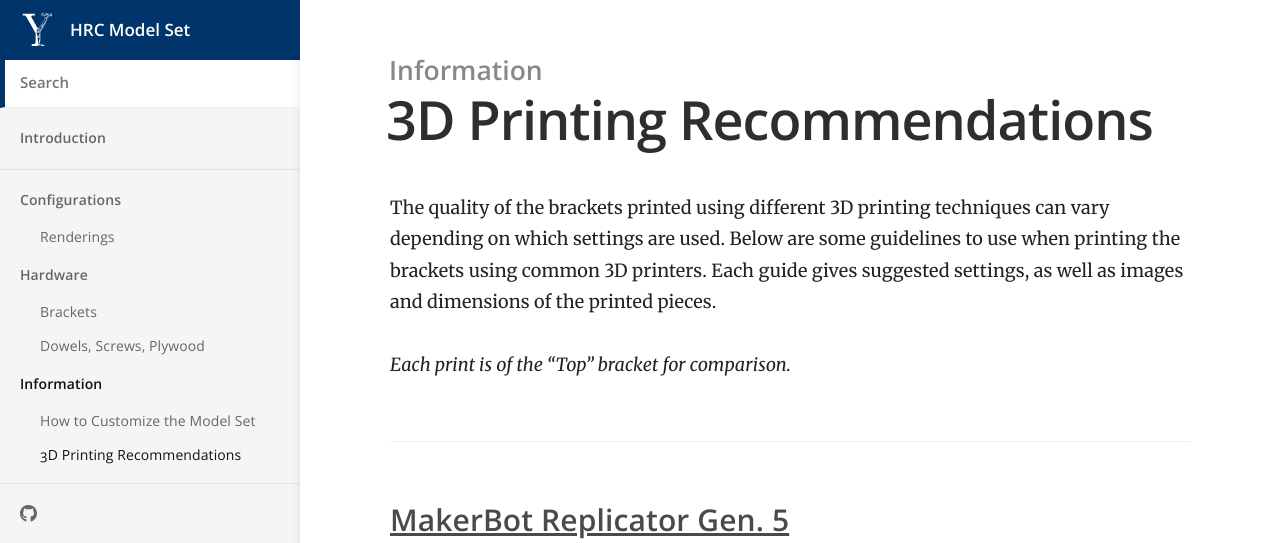
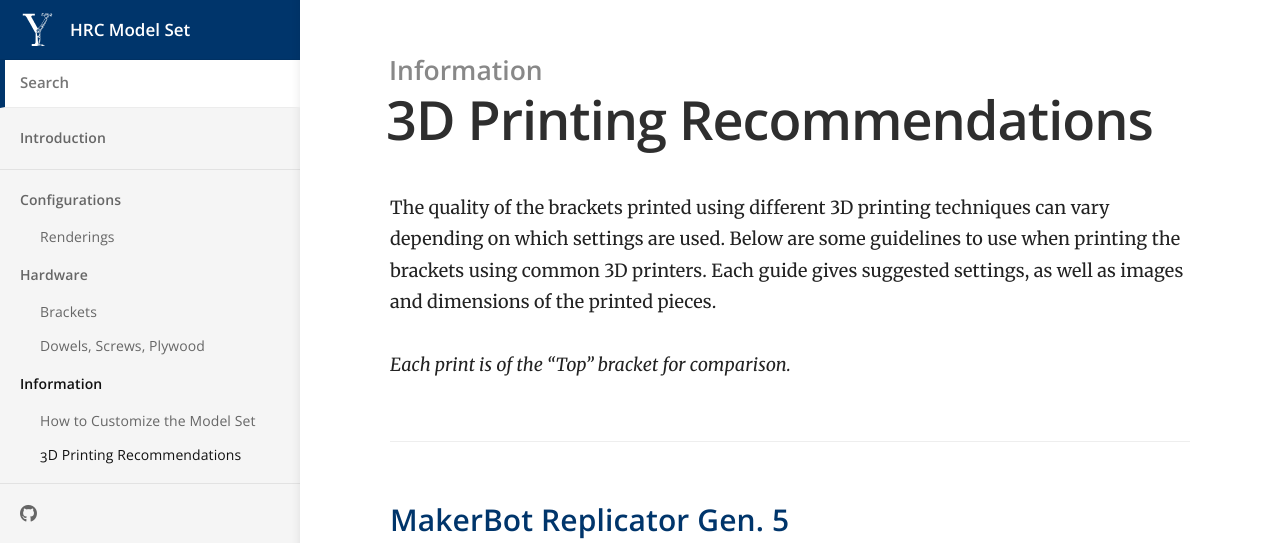
Before and after one commit to ScazLab/HRC-model-set, a Jekyll site: the page built from _docs/info/3D-printing-recommendations.md, in a window 1280 px wide. Shown: the top 543 px of the page. Built offline with Jekyll 4.4.1, drawn with Linux system fonts in a browser that asks for light colours; nearby versions of some CDN libraries.

Commit message:
Better links.

```diff
--- a/_sass/_typography.scss
+++ b/_sass/_typography.scss
@@ -48,6 +48,10 @@
 	line-height: 1.15em;
 	margin: 0 0 0.4em 0;
 	font-weight: 600;
+  a {
+    text-decoration: none;
+    color: $brand-colour;
+ }
 }
 
 h1 {
```
